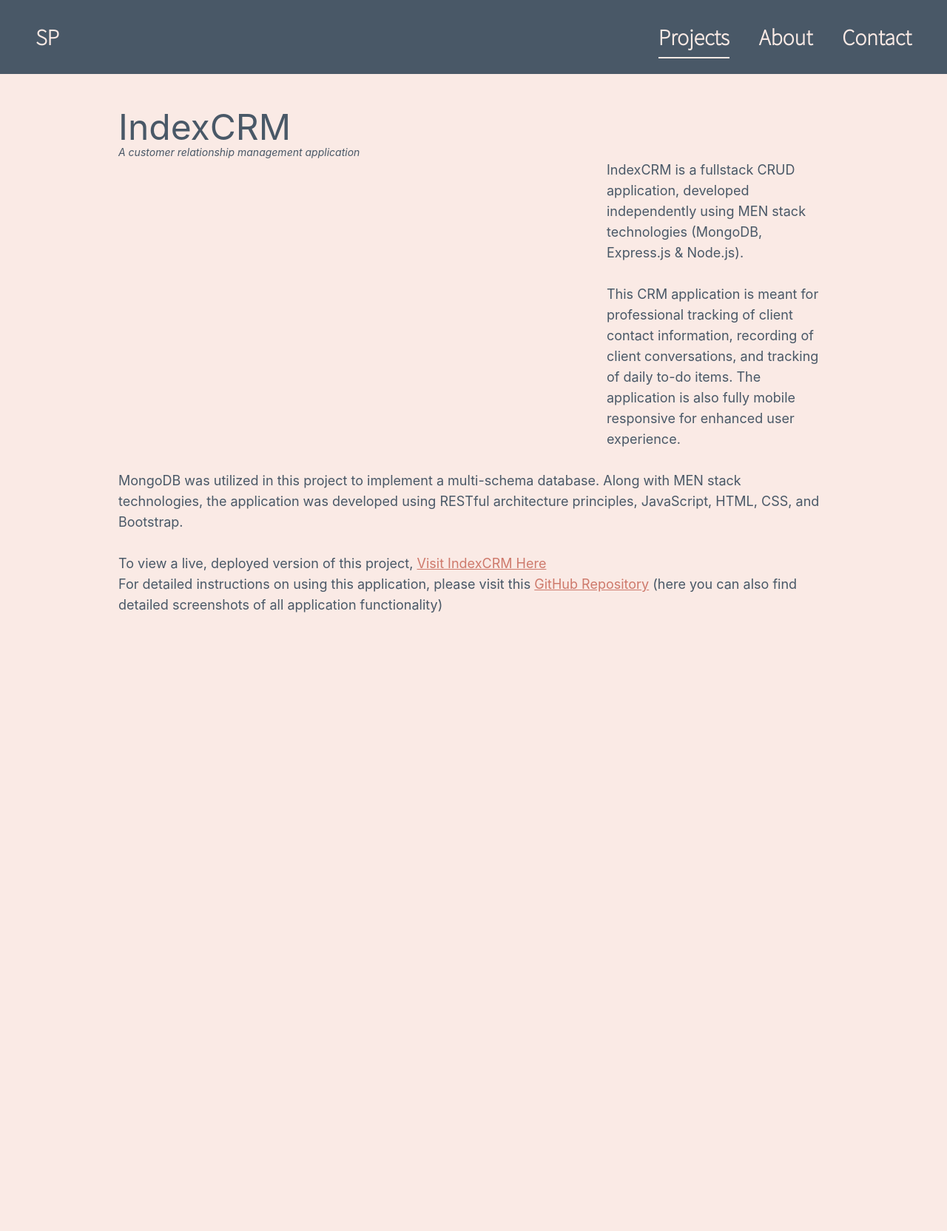
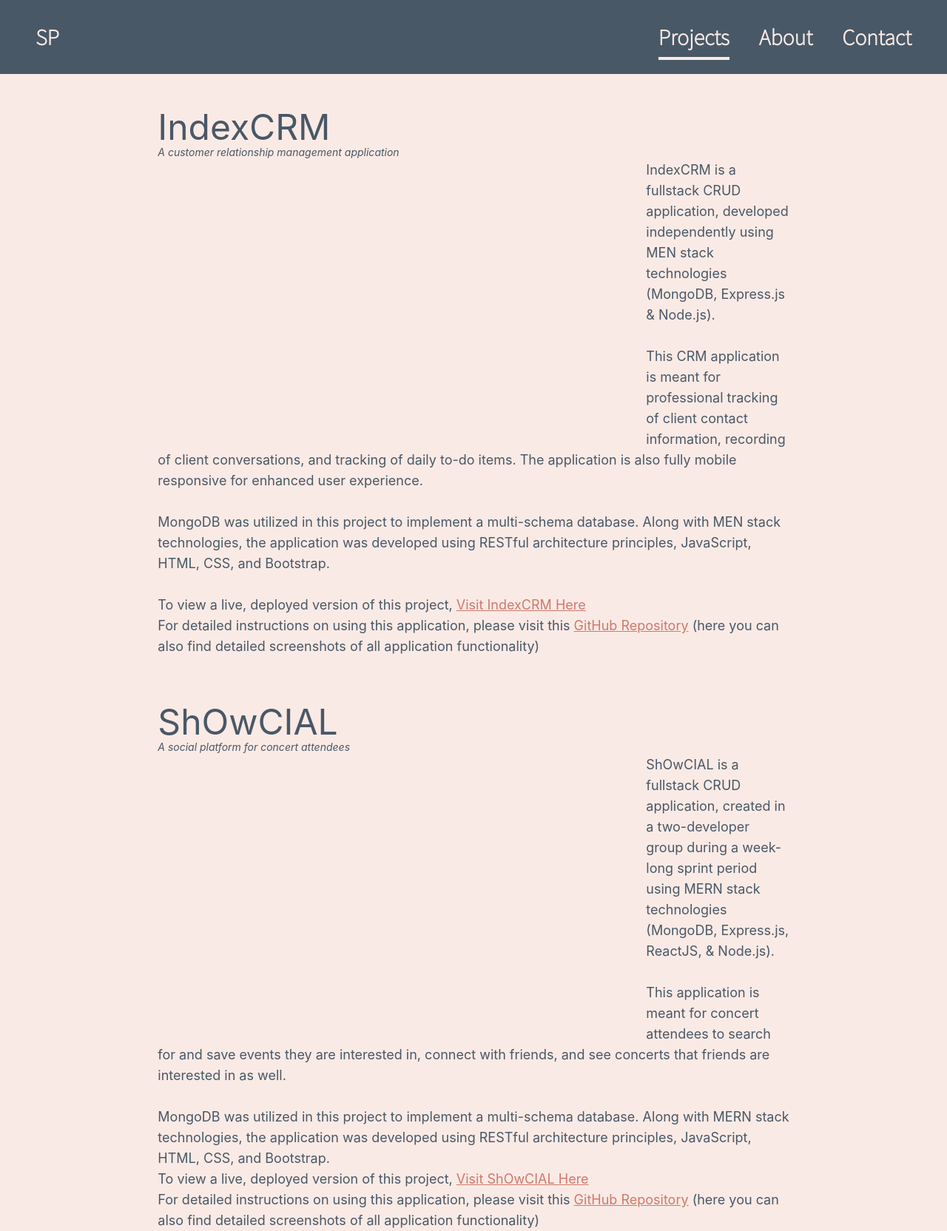
Before and after one commit to sarahpicard/portfolio, a React (Create React App) app: page /projects in a window 1280 px wide. Shown: the whole page at 74% size. Before the commit the page ends 832 px from the top, so only its background shows below. Built offline with nearby package versions, Linux system fonts and the light colour scheme; a web font is replaced by a local one.

Commit message:
add unit three project to projects tab and adjust project spacing

```diff
--- a/src/components/nav/Navbar.css
+++ b/src/components/nav/Navbar.css
@@ -10,9 +10,9 @@
 }
 .nav-bar-total a:hover {
   padding-bottom: 8px;
-  border-bottom: 2.5px solid #faeae5;
+  border-bottom: 4px solid #faeae5;
 }
 .active {
   padding-bottom: 8px;
-  border-bottom: 2.5px solid #faeae5;
+  border-bottom: 4px solid #faeae5;
 }
--- a/src/pages/projects/Projects.css
+++ b/src/pages/projects/Projects.css
@@ -2,3 +2,6 @@
   color: #ce796b;
   text-decoration: underline;
 }
+.whole-project-container {
+  margin-bottom: 4rem;
+}
--- a/src/pages/projects/Projects.jsx
+++ b/src/pages/projects/Projects.jsx
@@ -4,7 +4,7 @@
 const Projects = () => {
   return (
     <div className='container mx-auto mt-12'>
-      <div className='w-9/12 mx-auto'>
+      <div className='w-8/12 mx-auto whole-project-container'>
         <h1 className='text-5xl'>IndexCRM</h1>
         <h2 className='italic text-sm'>A customer relationship management application</h2>
         <div className='float-left mr-5 mb-2 mt-2'>
@@ -18,6 +18,19 @@
           <p>For detailed instructions on using this application, please visit this <a className="in-text-links" href="https://github.com/sarahpicard/crm-system">GitHub Repository</a> (here you can also find detailed screenshots of all application functionality)</p>
         </div>
       </div>
+      <div className="mx-auto w-8/12 whole-project container">
+        <h1 className='text-5xl'>ShOwCIAL</h1>
+        <h2 className='italic text-sm'>A social platform for concert attendees</h2>
+        <div className="float-left mr-5 mb-2 mt-2">
+          <ReactPlayer url='https://www.youtube.com/watch?v=-LQCExlJVjI' playing={true} loop={true} />
+        </div>
+        <div className="text-lg">
+          <p>ShOwCIAL is a fullstack CRUD application, created in a two-developer group during a week-long sprint period using MERN stack technologies (MongoDB, Express.js, ReactJS, & Node.js). <br /><br />This application is meant for concert attendees to search for and save events they are interested in, connect with friends, and see concerts that friends are interested in as well. </p><br />
+          <p>MongoDB was utilized in this project to implement a multi-schema database. Along with MERN stack technologies, the application was developed using RESTful architecture principles, JavaScript, HTML, CSS, and Bootstrap.</p>
+          <p>To view a live, deployed version of this project, <a className='in-text-links' href="https://nconcert-front-end.herokuapp.com/">Visit ShOwCIAL Here</a></p>
+          <p>For detailed instructions on using this application, please visit this <a className='in-text-links' href="https://github.com/sarahpicard/NConcert-front-end">GitHub Repository</a> (here you can also find detailed screenshots of all application functionality)</p>
+        </div>
+      </div>
     </div>
   )
 }
```
Also changed, not shown: src/pages/about/About.jsx (+19 -19 lines).
